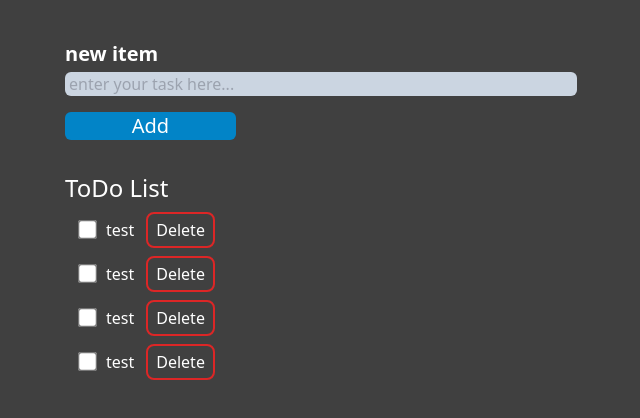
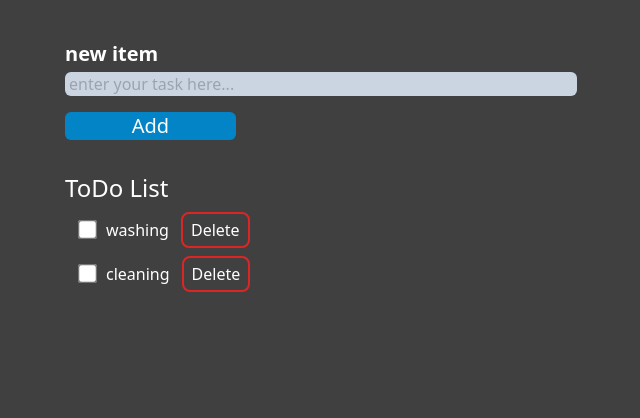
Before and after one commit to Paw565pl/todo_webapp, a React (Vite) app: page / in a window 1280 px wide. Shown: the top 418 px of the page, without its empty margins (319-959 px from the left). Built offline with nearby package versions, Linux system fonts and the light colour scheme.

Commit message:
added dynamic rendering to the todo list

```diff
--- a/src/App.tsx
+++ b/src/App.tsx
@@ -5,7 +5,7 @@ const App = () => {
   return (
     <div className="flex flex-col mx-6 mt-10 sm:mx-32 md:mx-48 lg:mx-72 xl:mx-96">
       <AddTaskForm></AddTaskForm>
-      <ToDoList></ToDoList>
+      <ToDoList values={["washing", "cleaning"]}></ToDoList>
     </div>
   );
 };
--- a/src/components/ToDoList.tsx
+++ b/src/components/ToDoList.tsx
@@ -1,14 +1,17 @@
 import ToDoListItem from "./ToDoListItem";
 
-const ToDoList = () => {
+interface Props {
+  values: string[];
+}
+
+const ToDoList = ({ values }: Props) => {
   return (
     <div className="mt-8">
       <h1 className="text-2xl">ToDo List</h1>
       <ul>
-        <ToDoListItem task="test"></ToDoListItem>
-        <ToDoListItem task="test"></ToDoListItem>
-        <ToDoListItem task="test"></ToDoListItem>
-        <ToDoListItem task="test"></ToDoListItem>
+        {values.map((value) => (
+          <ToDoListItem task={value}></ToDoListItem>
+        ))}
       </ul>
     </div>
   );
--- a/src/components/ToDoListItem.tsx
+++ b/src/components/ToDoListItem.tsx
@@ -4,7 +4,7 @@ interface Props {
 
 const ToDoListItem = ({ task }: Props) => {
   return (
-    <li className="[&>*]:mr-3 mt-2 ml-4">
+    <li key={task} className="[&>*]:mr-3 mt-2 ml-4">
       <input type="checkbox" className="scale-150" />
       <span>{task}</span>
       <button className="px-2 py-1 rounded-lg border-2 border-red-600 transition-all hover:bg-red-800">
```
